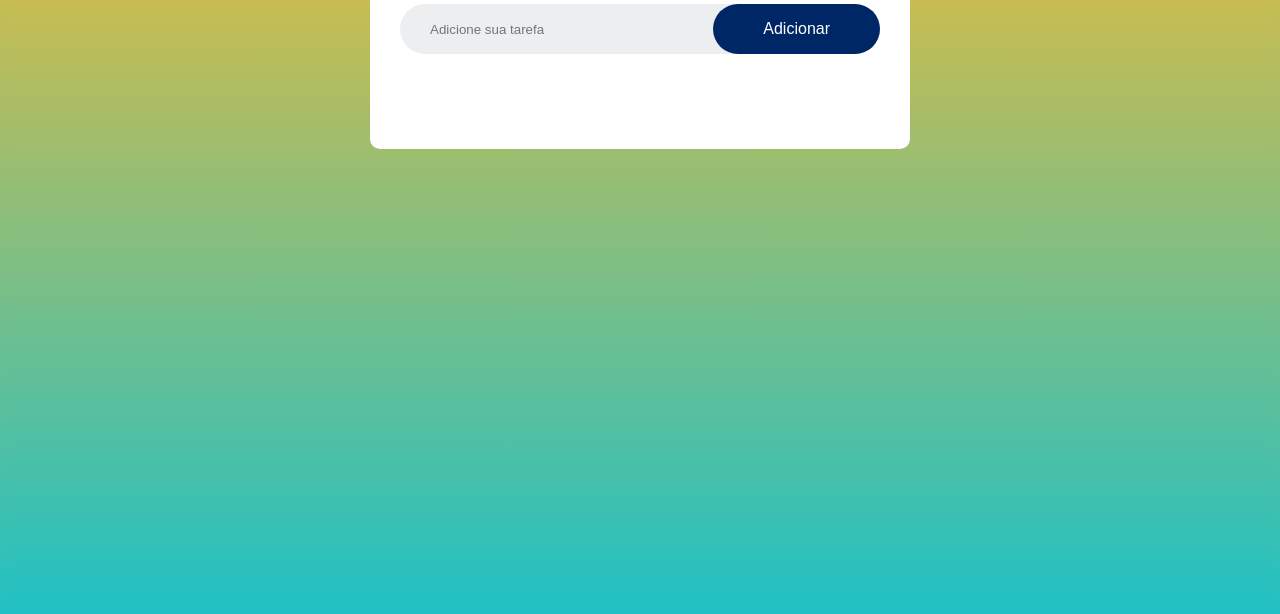
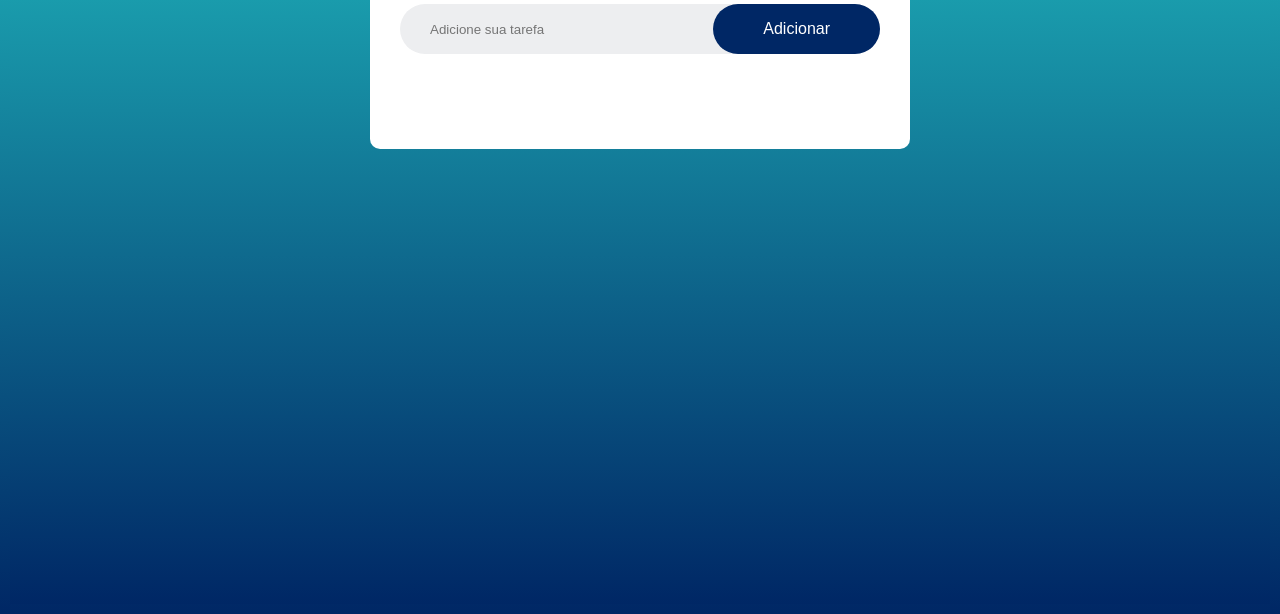
Before and after one commit to viezzer/todolist, a plain HTML site: page index.html in a window 1280 px wide. Shown: the part 206-820 px from the top of the page. Drawn offline with Linux system fonts and the light colour scheme.

Commit message:
Update style.css
altera cor do gradiente

```diff
--- a/style.css
+++ b/style.css
@@ -9,7 +9,7 @@ html, body {
     width:100%;
     min-height: 100vh;
     padding:10px;
-    background:linear-gradient(0deg, rgba(34,193,195,1) 0%, rgba(253,187,45,1) 100%);
+    background:linear-gradient(0deg, rgba(0, 39, 101, 1) 0%, rgba(34,193,195,1) 100%);
 }
 
 .card {
```
